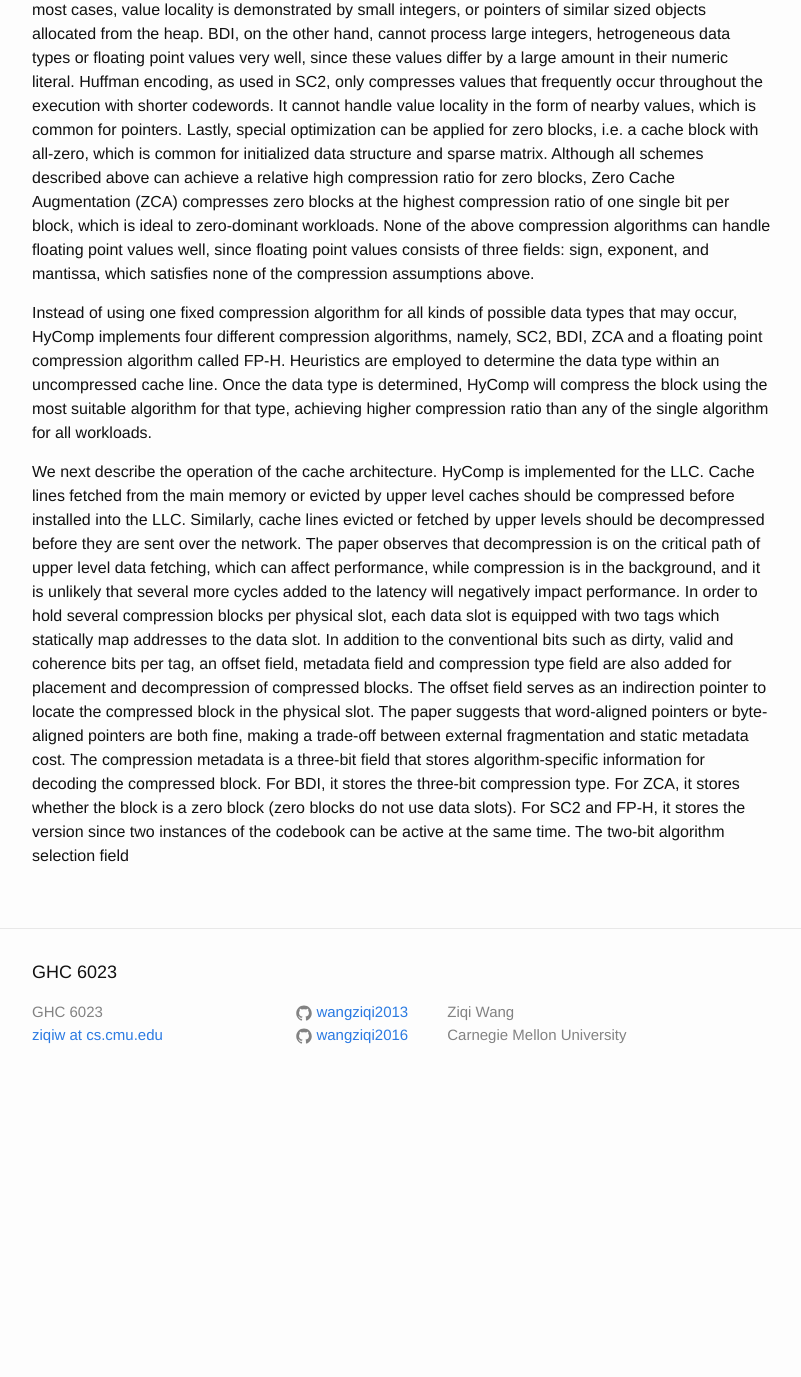
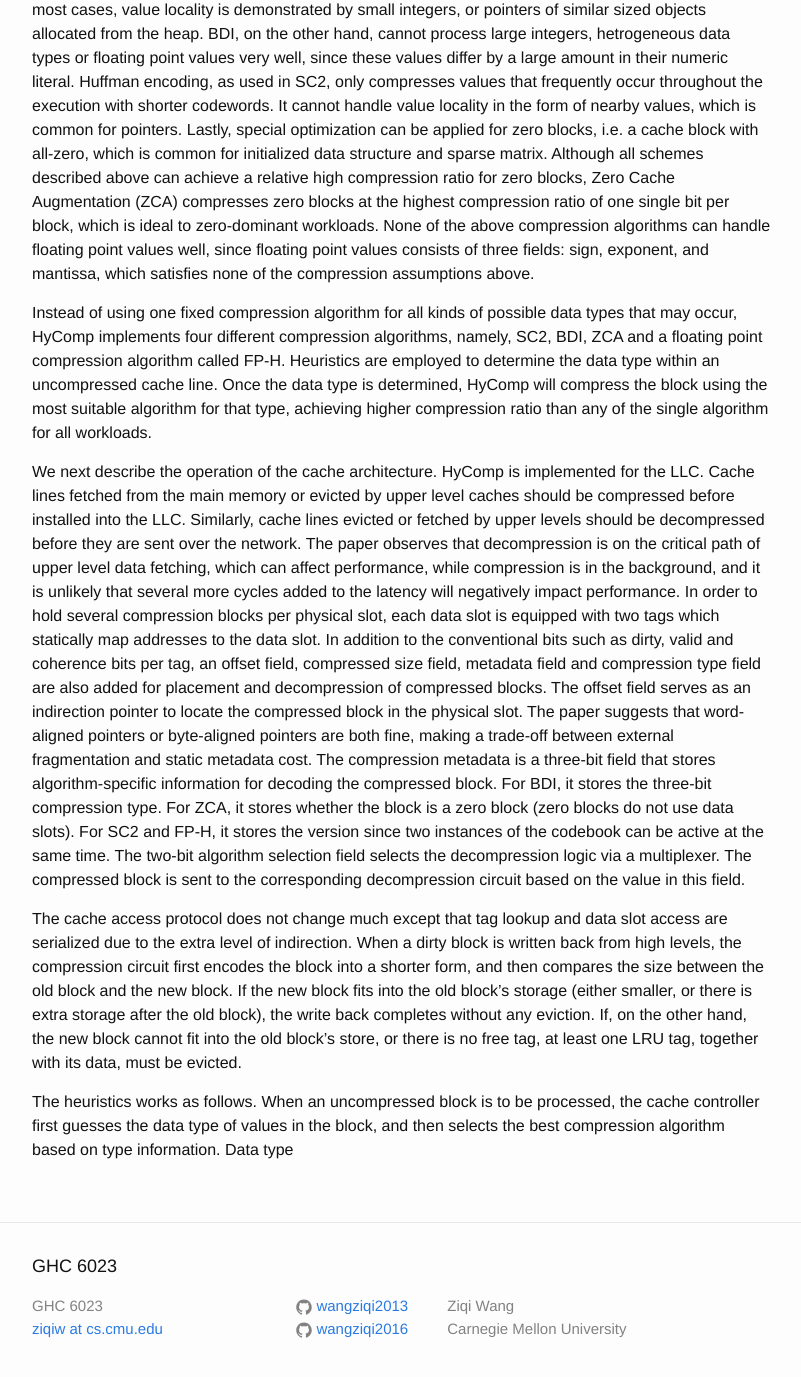
Before and after one commit to wangziqi2013/wangziqi2013.github.io, a Jekyll site: the page built from _posts/2020-07-12-hycomp.markdown, in a window 1280 px wide and 1400 px high, scrolled down 776 px. Shown: the top 1377 px of the window, without its empty margins (238-1039 px from the left). Built offline with Jekyll 4.4.1, drawn with Linux system fonts in a browser that asks for light colours; before the commit the page ends 1882 px from its top, so only the background shows below that.

Commit message:
Adding eviction

```diff
--- a/_posts/2020-07-12-hycomp.markdown
+++ b/_posts/2020-07-12-hycomp.markdown
@@ -45,8 +45,8 @@ that decompression is on the critical path of upper level data fetching, which c
 is in the background, and it is unlikely that several more cycles added to the latency will negatively impact
 performance. In order to hold several compression blocks per physical slot, each data slot is equipped with two tags
 which statically map addresses to the data slot. In addition to the conventional bits such as dirty, valid and coherence
-bits per tag, an offset field, metadata field and compression type field are also added for placement and decompression
-of compressed blocks.
+bits per tag, an offset field, compressed size field, metadata field and compression type field are also added for placement
+and decompression of compressed blocks.
 The offset field serves as an indirection pointer to locate the compressed block in the physical slot. The paper suggests
 that word-aligned pointers or byte-aligned pointers are both fine, making a trade-off between external fragmentation
 and static metadata cost.
@@ -54,4 +54,16 @@ The compression metadata is a three-bit field that stores algorithm-specific inf
 For BDI, it stores the three-bit compression type. For ZCA, it stores whether the block is a zero block (zero blocks
 do not use data slots). For SC2 and FP-H, it stores the version since two instances of the codebook can be active at the
 same time.
-The two-bit algorithm selection field
+The two-bit algorithm selection field selects the decompression logic via a multiplexer. The compressed block is sent
+to the corresponding decompression circuit based on the value in this field.
+
+The cache access protocol does not change much except that tag lookup and data slot access are serialized due to the
+extra level of indirection. When a dirty block is written back from high levels, the compression circuit first encodes
+the block into a shorter form, and then compares the size between the old block and the new block. If the new block fits
+into the old block's storage (either smaller, or there is extra storage after the old block), the write back completes
+without any eviction. If, on the other hand, the new block cannot fit into the old block's store, or there is no
+free tag, at least one LRU tag, together with its data, must be evicted.
+
+The heuristics works as follows. When an uncompressed block is to be processed, the cache controller first guesses the
+data type of values in the block, and then selects the best compression algorithm based on type information.
+Data type
```
